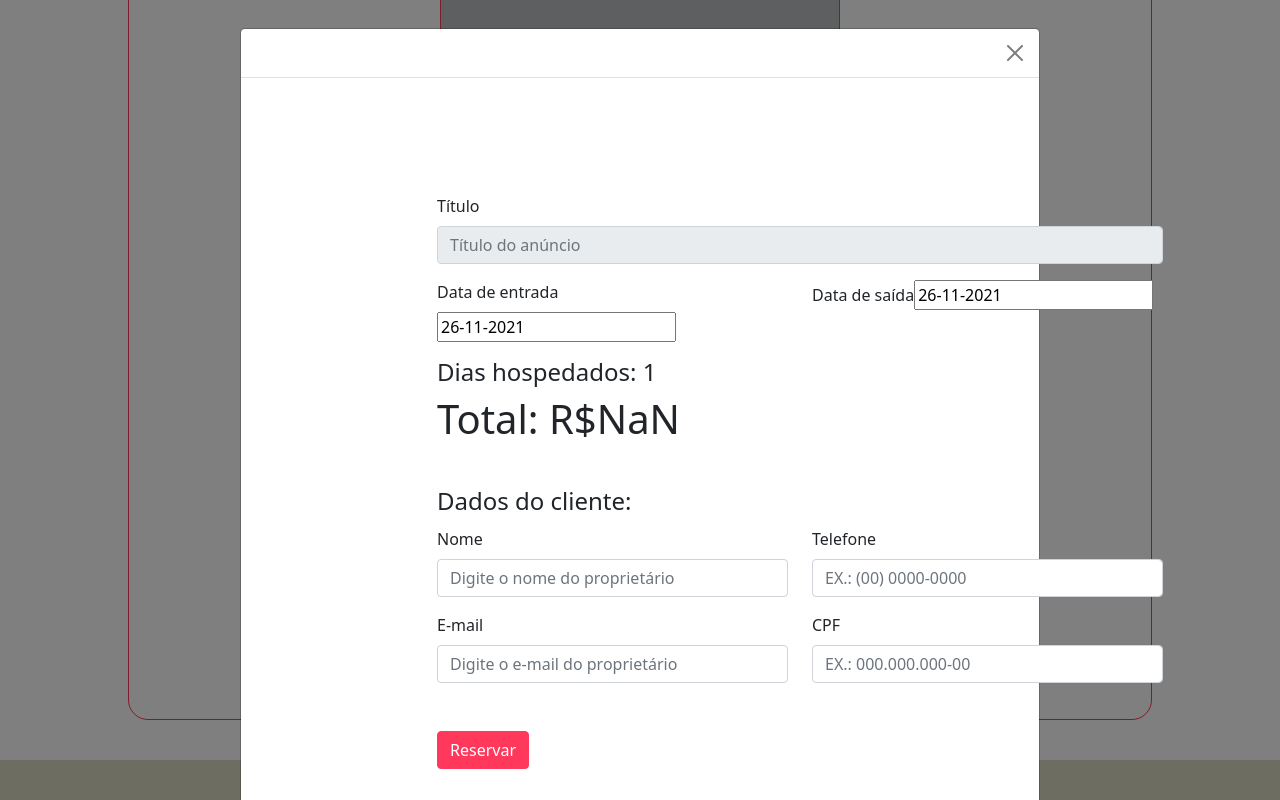
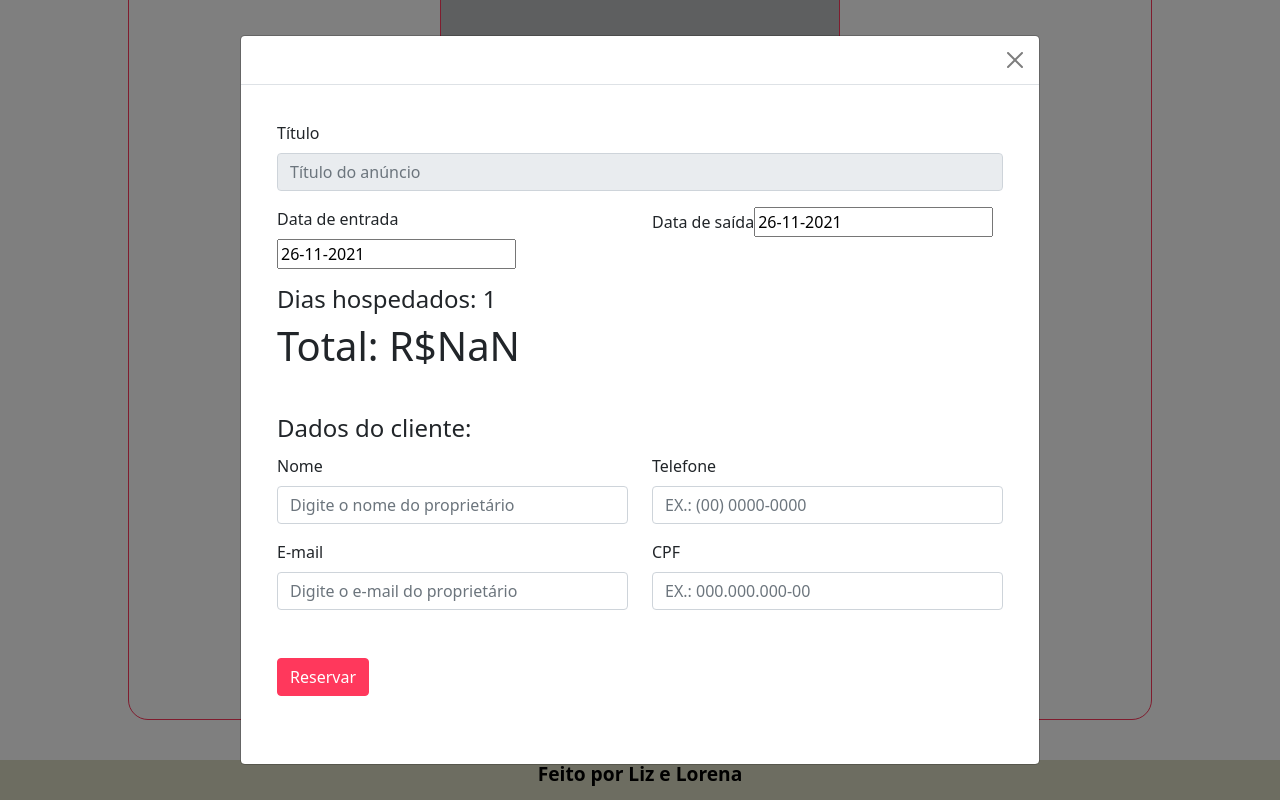
Before and after one commit to lorenaaze/airbnbclone_react_v2, a React (Create React App) app: page /locacao/1 in a window 1280 px wide. Both pictures are taken after a click on the button "Fazer reserva". Shown: the part 300-1100 px from the top of the page. Built offline with nearby package versions, Linux system fonts and the light colour scheme; no server answers.

Commit message:
Desabilitado check-in para datas passadas

```diff
--- a/src/containers/PaginaLocacao/index.tsx
+++ b/src/containers/PaginaLocacao/index.tsx
@@ -128,7 +128,7 @@ import './style.css';
             </Modal.Header>
             <Modal.Body>
 
-            <form method="post" action={`http://localhost:5000/api/locacao/${findLocacao?._id}`} style={{ display: 'block', margin: '5rem 10rem' }}>
+            <form method="post" action={`http://localhost:5000/api/locacao/${findLocacao?._id}`} style={{ display: 'block' }}>
 
                     <fieldset>
                         <Form.Group className="mb-3" controlId="Title">
@@ -140,6 +140,7 @@ import './style.css';
                             <Form.Group as={Col} controlId="check_in">
                                 <Form.Label>Data de entrada</Form.Label>
                                 <DatePicker
+                                    minDate={new Date()}
                                     dateFormat="dd-MM-yyyy"
                                     selected={dateCheckIn}
                                     onChange={(dateCheckIn: Date | null) => setDateCheckIn(dateCheckIn!)}
```
